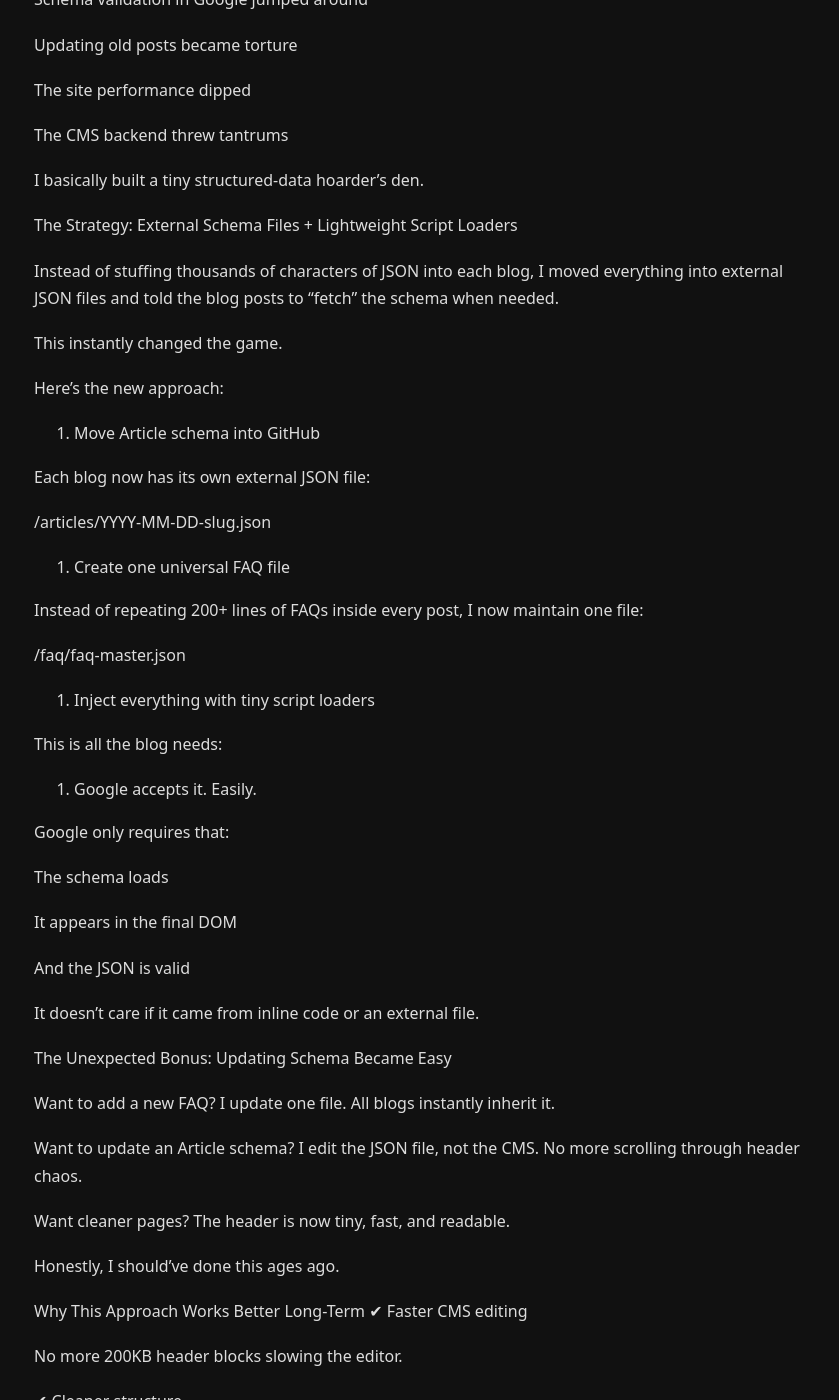
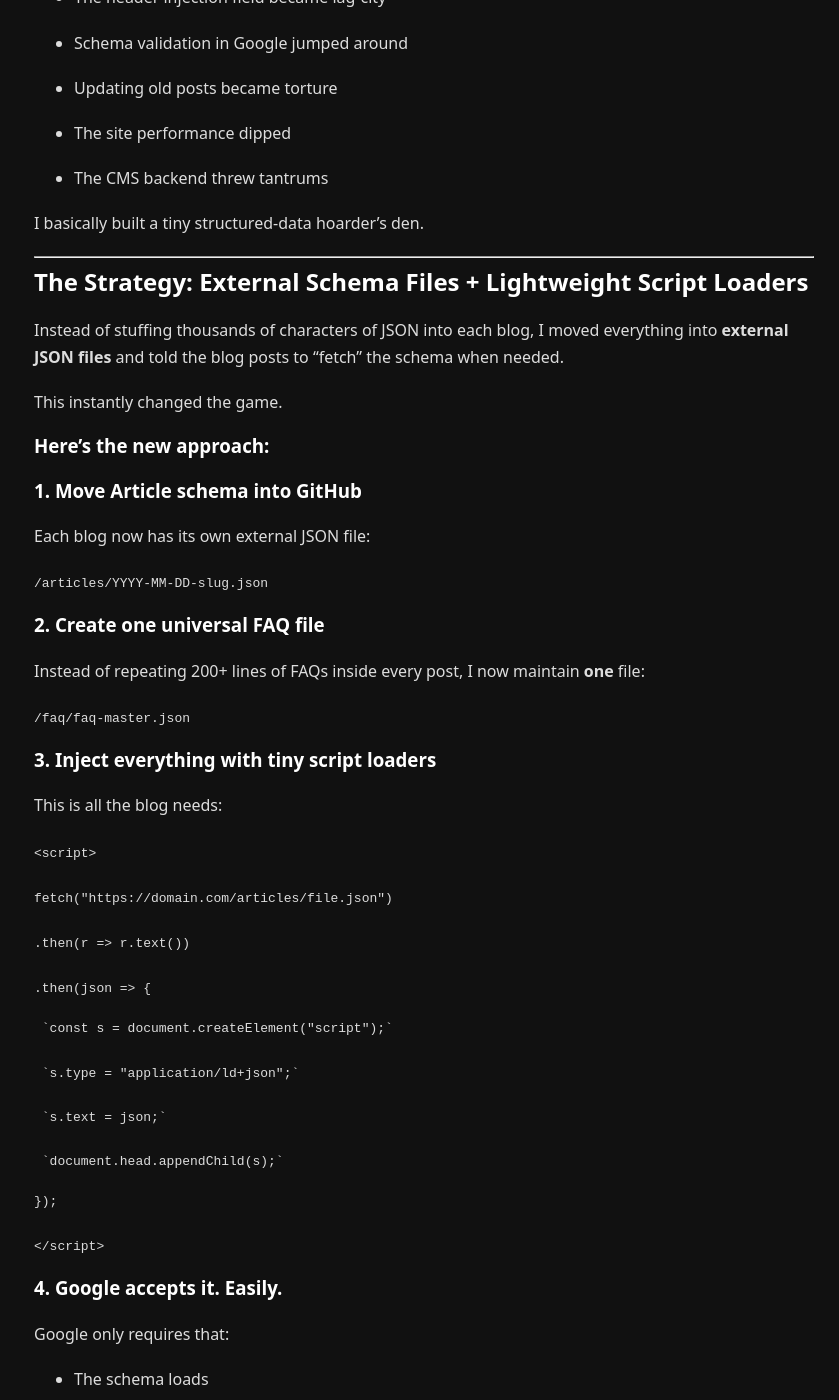
Before and after one commit to jxst-me/jxst.me, a Jekyll site: the page built from _posts/2025-12-03-schema-flood.md, in a window 1280 px wide and 1400 px high, scrolled down 1201 px. Shown: the whole window, without its empty margins (216-1055 px from the left). Built offline with Jekyll 4.4.1, drawn with Linux system fonts in a browser that asks for light colours; some of the changed text lies outside the part shown.

Commit message:
Update 2025-12-03-schema-flood.md

```diff
--- a/_posts/2025-12-03-schema-flood.md
+++ b/_posts/2025-12-03-schema-flood.md
@@ -7,160 +7,183 @@ date: 2025-12-03
 Running multiple content pipelines across different websites sounds glamorous until one of those systems starts choking on the sheer volume of daily output. In my case, it wasn’t the content that broke first—it was the header.
 
 More specifically:
-the JSON-LD schema stuffed inside the CMS header like packing peanuts in a shipping box.
+ **the JSON-LD schema stuffed inside the CMS header like packing peanuts in a shipping box.**
 
 For weeks it worked fine. Then one day the editor lagged, the browser stalled, and the header injection field started behaving like it was carrying emotional baggage.
 
 Turns out, I’d created the perfect storm:
-too many blogs, too much schema, all injected inline.
+ **too many blogs, too much schema, all injected inline.**
 
 So this is the story of how I accidentally drowned my own headers—and how I rebuilt everything into something lighter, cleaner, and actually scalable.
 
-The Problem: Inline Schema Doesn’t Scale (At All)
+---
+
+## **The Problem: Inline Schema Doesn’t Scale (At All)**
 
 If you publish occasionally, inline schema markup is harmless.
-If you publish daily, it becomes a slow-motion disaster.
+ If you publish *daily*, it becomes a slow-motion disaster.
 
 Here’s what was happening:
 
-Every blog had a full Article schema block
+* Every blog had a full Article schema block
 
-Plus a full FAQ schema block
+* Plus a full FAQ schema block
 
-Plus repeated organization + logo blocks
+* Plus repeated organization \+ logo blocks
 
-Plus duplicate questions scattered across posts
+* Plus duplicate questions scattered across posts
 
-Plus daily new additions
+* Plus daily new additions
 
-Plus messy pasting from editors or AI tools
+* Plus messy pasting from editors or AI tools
 
-Plus a CMS header field that really wasn’t built for this life
+* Plus a CMS header field that really wasn’t built for this life
 
 Multiply that by dozens of posts and suddenly:
 
-The editor slowed down
+* The editor slowed down
 
-The header injection field became lag-city
+* The header injection field became lag-city
 
-Schema validation in Google jumped around
+* Schema validation in Google jumped around
 
-Updating old posts became torture
+* Updating old posts became torture
 
-The site performance dipped
+* The site performance dipped
 
-The CMS backend threw tantrums
+* The CMS backend threw tantrums
 
 I basically built a tiny structured-data hoarder’s den.
 
-The Strategy: External Schema Files + Lightweight Script Loaders
+---
 
-Instead of stuffing thousands of characters of JSON into each blog, I moved everything into external JSON files and told the blog posts to “fetch” the schema when needed.
+## **The Strategy: External Schema Files \+ Lightweight Script Loaders**
+
+Instead of stuffing thousands of characters of JSON into each blog, I moved everything into **external JSON files** and told the blog posts to “fetch” the schema when needed.
 
 This instantly changed the game.
 
-Here’s the new approach:
-1. Move Article schema into GitHub
+### **Here’s the new approach:**
+
+### **1\. Move Article schema into GitHub**
 
 Each blog now has its own external JSON file:
 
-/articles/YYYY-MM-DD-slug.json
+`/articles/YYYY-MM-DD-slug.json`
 
-2. Create one universal FAQ file
+### **2\. Create one universal FAQ file**
 
-Instead of repeating 200+ lines of FAQs inside every post, I now maintain one file:
+Instead of repeating 200+ lines of FAQs inside every post, I now maintain **one** file:
 
-/faq/faq-master.json
+`/faq/faq-master.json`
 
-3. Inject everything with tiny script loaders
+### **3\. Inject everything with tiny script loaders**
 
 This is all the blog needs:
 
-<script>
-fetch("https://domain.com/articles/file.json")
-  .then(r => r.text())
-  .then(json => {
-     const s = document.createElement("script");
-     s.type = "application/ld+json";
-     s.text = json;
-     document.head.appendChild(s);
-  });
-</script>
+`<script>`
 
-4. Google accepts it. Easily.
+`fetch("https://domain.com/articles/file.json")`
+
+  `.then(r => r.text())`
+
+  `.then(json => {`
+
+     `const s = document.createElement("script");`
+
+     `s.type = "application/ld+json";`
+
+     `s.text = json;`
+
+     `document.head.appendChild(s);`
+
+  `});`
+
+`</script>`
+
+### **4\. Google accepts it. Easily.**
 
 Google only requires that:
 
-The schema loads
+* The schema loads
 
-It appears in the final DOM
+* It appears in the final DOM
 
-And the JSON is valid
+* And the JSON is valid
 
 It doesn’t care if it came from inline code or an external file.
 
-The Unexpected Bonus: Updating Schema Became Easy
+---
+
+## **The Unexpected Bonus: Updating Schema Became Easy**
 
 Want to add a new FAQ?
-I update one file.
-All blogs instantly inherit it.
+ I update one file.
+ All blogs instantly inherit it.
 
 Want to update an Article schema?
-I edit the JSON file, not the CMS.
-No more scrolling through header chaos.
+ I edit the JSON file, not the CMS.
+ No more scrolling through header chaos.
 
 Want cleaner pages?
-The header is now tiny, fast, and readable.
+ The header is now tiny, fast, and readable.
 
 Honestly, I should’ve done this ages ago.
 
-Why This Approach Works Better Long-Term
-✔ Faster CMS editing
+---
+
+## **Why This Approach Works Better Long-Term**
+
+### **✔ Faster CMS editing**
 
 No more 200KB header blocks slowing the editor.
 
-✔ Cleaner structure
+### **✔ Cleaner structure**
 
 Schema lives in its own organized repo instead of a CMS text field.
 
-✔ Better SEO consistency
+### **✔ Better SEO consistency**
 
 Every blog references the same FAQ source.
 
-✔ Easier updates
+### **✔ Easier updates**
 
 Fix once → applied everywhere.
 
-✔ Future-proof
+### **✔ Future-proof**
 
 This setup works for any CMS, not just the one that almost caught fire.
 
-✔ Developer-friendly
+### **✔ Developer-friendly**
 
 Version control, clean diffs, no copy-paste accidents.
 
-The Moral of the Story
+---
+
+## **The Moral of the Story**
 
 If you publish content frequently—and rely heavily on structured data—don’t wait until your CMS starts coughing up JSON fragments to fix your setup.
 
 Inline schema works until it doesn’t.
-External schema is clean from day one.
+ External schema is clean from day one.
 
 And yes, I may or may not have built a little “Schema Goblin” automation tool to help me manage everything. Every project needs a mascot.
 
-What’s Next?
+---
+
+## **What’s Next?**
 
 Now that the schema is fixed, I’m building:
 
-a smarter content pipeline
+* a smarter content pipeline
 
-modular metadata templates
+* modular metadata templates
 
-better tooling for daily blogs
+* better tooling for daily blogs
 
-and probably more goblin-powered automations
+* and probably more goblin-powered automations
 
 This whole chaos spiral turned into a fun rebuild.
 
 If my CMS survives the year, great.
-If not… at least the schema will be flawless.
+ If not… at least the schema will be flawless.
```
